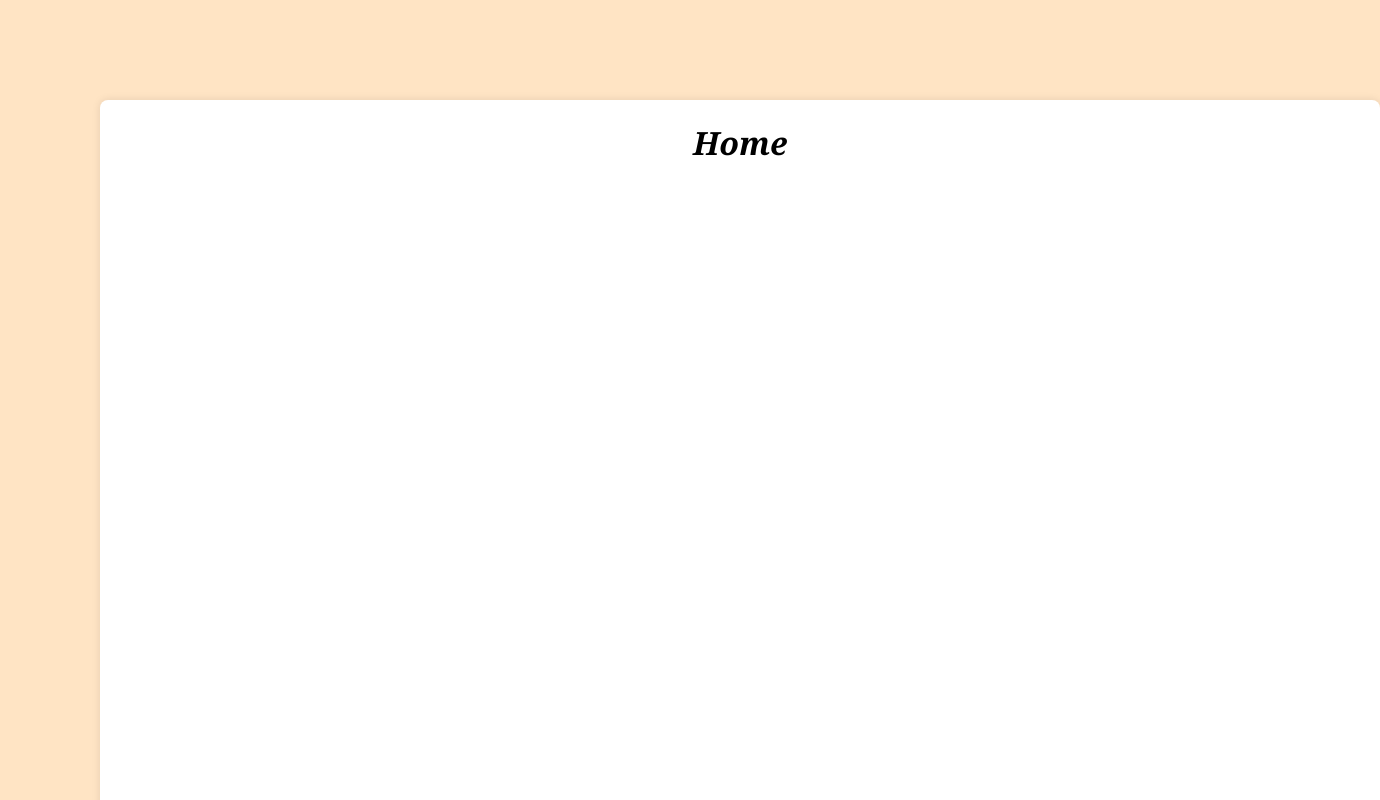
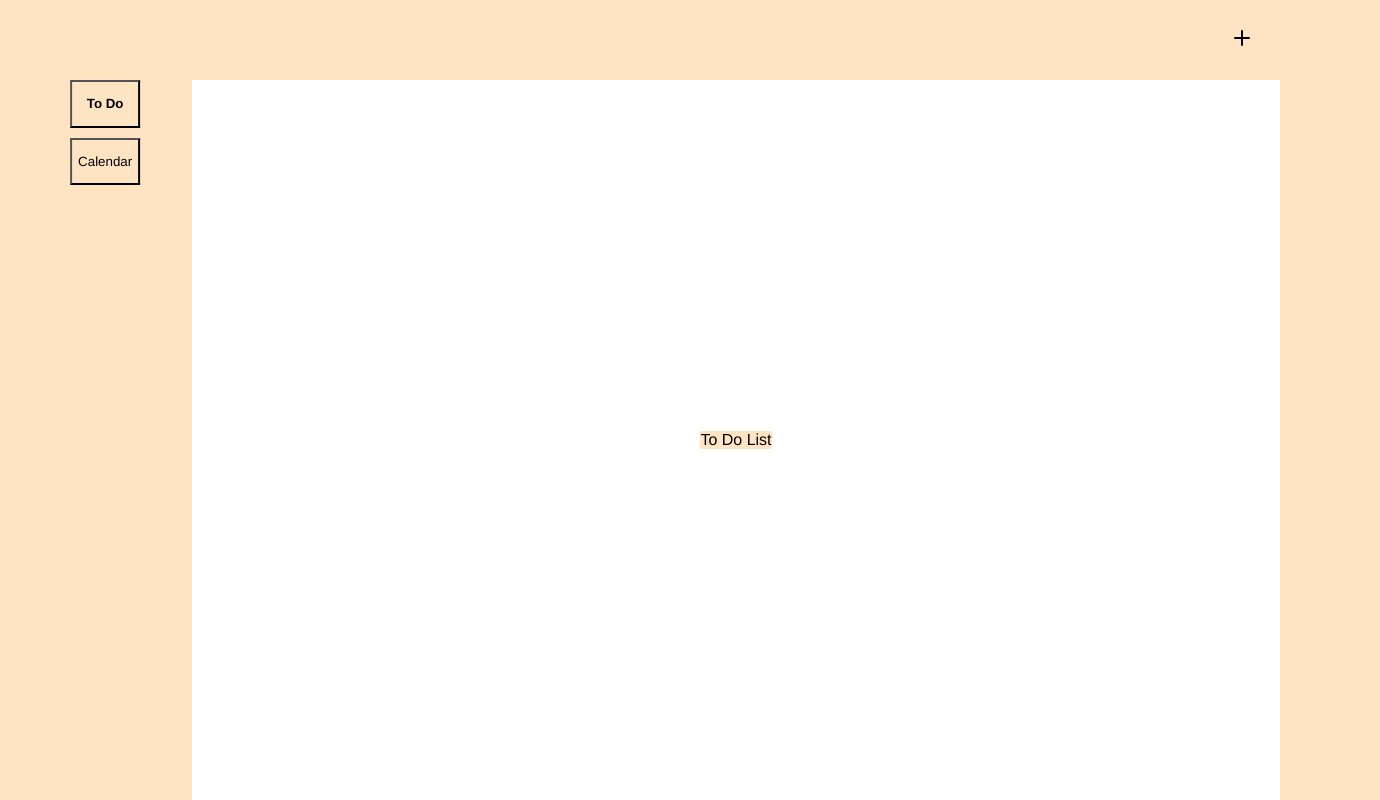
Before and after one commit to MuhannadAljabri/jadwal, a React (Create React App) app: page / in a window 1280 px wide. Shown: the top 800 px of the page, 1380 px wide, since content can reach past the window. Built offline with nearby package versions, Linux system fonts and the light colour scheme.

Commit message:
Plus button

```diff
--- a/package.json
+++ b/package.json
@@ -7,6 +7,7 @@
     "@testing-library/react": "^13.4.0",
     "@testing-library/user-event": "^13.5.0",
     "react": "^18.2.0",
+    "react-bootstrap": "^2.10.1",
     "react-dom": "^18.2.0",
     "react-scripts": "5.0.1"
   },
--- a/public/index.html
+++ b/public/index.html
@@ -24,7 +24,7 @@
       work correctly both with client-side routing and a non-root public URL.
       Learn how to configure a non-root public URL by running `npm run build`.
     -->
-    <title>Jedwal</title>
+    <title>Jadwal</title>
   </head>
   <body>
     <noscript>You need to enable JavaScript to run this app.</noscript>
--- a/src/App.css
+++ b/src/App.css
@@ -1,10 +1,109 @@
 *{
-  background-color: bisque;
-  font-family: Georgia, serif;
+  background-color: rgb(255, 228, 196);
+  font-family: "DM Sans-Medium", Helvetica;;
 }
 .App {
-  text-align: center;
+  position: relative;
+  width: 100vw;
+  height: 100vh;
+  overflow: hidden;
 }
+
+.plus-button {
+  position: absolute;
+  top: 25px;
+  right: 20px;
+  background: none;
+  border: none;
+  cursor: pointer;
+}
+
+.overlay {
+  position: fixed;
+  top: 50%;
+  left: 50%;
+  transform: translate(-50%, -50%);
+  width: 50%; /* Adjust based on your preference */
+  padding: 20px;
+  box-shadow: 0 4px 8px rgba(0,0,0,0.1);
+  background-color: white;
+  display: flex;
+  flex-direction: column;
+  gap: 10px;
+}
+
+input[type="text"] {
+  padding: 10px;
+  margin: 10px 0;
+  width: calc(100% - 20px); /* Input width minus padding */
+}
+
+.canvas {
+  position: absolute;
+  top: 10%;
+  left: 15%; /* Adjusted to create space for tabs */
+  right: 0;
+  bottom: 0;
+  display: flex;
+  justify-content: center;
+  align-items: center;
+  background: white;
+}
+
+
+.component-true {
+  height: 20px;
+  width: 200px;
+}
+
+.component-true .tab-item {
+  align-items: center;
+  background-color: #ffffff;
+  border-radius: 12px 12px 0px 0px;
+  display: inline-flex;
+  height: 200px;
+  gap: 10px;
+  justify-content: center;
+  overflow: hidden;
+  padding: 20px 32px;
+  position: relative;
+}
+
+
+.component-true .text-wrapper {
+  color: var(--dark);
+  font-family: "DM Sans-Medium", Helvetica;
+  font-size: 18px;
+  font-weight: 500;
+  letter-spacing: 0;
+  line-height: normal;
+  margin-top: -1px;
+  position: relative;
+  width: fit-content;
+  transform: rotate(-90deg);
+}
+
+
+.tabs {
+  position: absolute;
+  top: 10%; /* Matches the top of the canvas */
+  left: 0; /* Aligns tabs to the very left of the App container */
+  display: flex;
+  transform: translateX(100%); /* Shifts the tabs to the left of the canvas */
+  flex-direction: column;
+  z-index: 10; /* Ensures tabs are visible over the canvas if needed */
+}
+
+
+
+button {
+  margin-bottom: 10px;
+}
+
+.active {
+  font-weight: bold;
+}
+
 /*
 .App-logo {
   height: 40vmin;
@@ -37,8 +136,8 @@
   position: absolute;
   top: 100px;
   left: 100px;
-  width: 100%;
-  height: 100%;
+  width: 80%;
+  height: 80%;
   background-color: white;
   border: 1 px solid black;
   border-radius: 8px;
@@ -113,6 +212,7 @@
   border: 1px solid transparent;
   margin: -10px 40px 0px 0px;
 }
+
 .clickedButton h2{
   font-weight: 900;
   background-color: white;
--- a/src/App.js
+++ b/src/App.js
@@ -1,13 +1,66 @@
-import './App.css';
-import Home from './JedwalComponents/Home';
-import Body from './JedwalComponents/Body';
+import React, { useState } from "react";
+import "./App.css";
+import Overlay from "./Buttons/NewTask";
 
 function App() {
+  const [activeTab, setActiveTab] = useState("todo");
+  const [showOverlay, setShowOverlay] = useState(false);
+  const [overlayVisible, setOverlayVisible] = useState(false);
+
+  // Function to toggle the overlay
+  const toggleOverlay = () => {
+    setShowOverlay(!showOverlay);
+  };
+
   return (
     <div className="App">
-      <Home />
-      <Body />
+      <button onClick={() => setOverlayVisible(true)} className="plus-button">
+      <Overlay isVisible={overlayVisible} onClose={() => setOverlayVisible(false)} />
+        <svg
+          width="24"
+          height="24"
+          viewBox="0 0 24 24"
+          fill="none"
+          xmlns="http://www.w3.org/2000/svg"
+        >
+          <path
+            d="M12 5V19"
+            stroke="currentColor"
+            strokeWidth="2"
+            strokeLinecap="round"
+            strokeLinejoin="round"
+          />
+          <path
+            d="M5 12H19"
+            stroke="currentColor"
+            strokeWidth="2"
+            strokeLinecap="round"
+            strokeLinejoin="round"
+          />
+        </svg>
+      </button>
 
+      <div
+        className="canvas"
+        style={{ background: activeTab === "todo" ? "white" : "#f0f0f0" }}
+      >
+        {activeTab === "todo" ? <p>To Do List</p> : <p>Calendar View</p>}
+      </div>
+
+      <div className="tabs">
+        <button
+          onClick={() => setActiveTab("todo")}
+          className={activeTab === "todo" ? "active" : ""}
+        >
+          <p>To Do</p>
+        </button>
+        <button
+          onClick={() => setActiveTab("calendar")}
+          className={activeTab === "calendar" ? "active" : ""}
+        >
+          <p>Calendar</p>
+        </button>
+      </div>
     </div>
   );
 }
--- /dev/null
+++ b/src/Buttons/NewTask.js
@@ -0,0 +1,32 @@
+// src/Overlay.js
+import React, { useState } from 'react';
+
+const Overlay = ({ isVisible, onClose }) => {
+  const [title, setTitle] = useState('');
+  const [category, setCategory] = useState('');
+
+  if (!isVisible) return null;
+
+  return (
+    <div className="overlay">
+      <div className="overlay-content">
+        <h2>Add Task</h2>
+        <input
+          type="text"
+          placeholder="Title"
+          value={title}
+          onChange={(e) => setTitle(e.target.value)}
+        />
+        <input
+          type="text"
+          placeholder="Category"
+          value={category}
+          onChange={(e) => setCategory(e.target.value)}
+        />
+        <button onClick={onClose}>Close</button>
+      </div>
+    </div>
+  );
+};
+
+export default Overlay;
```
Also changed, not shown: 1 other file (tests, documents, lock files or other folders).
